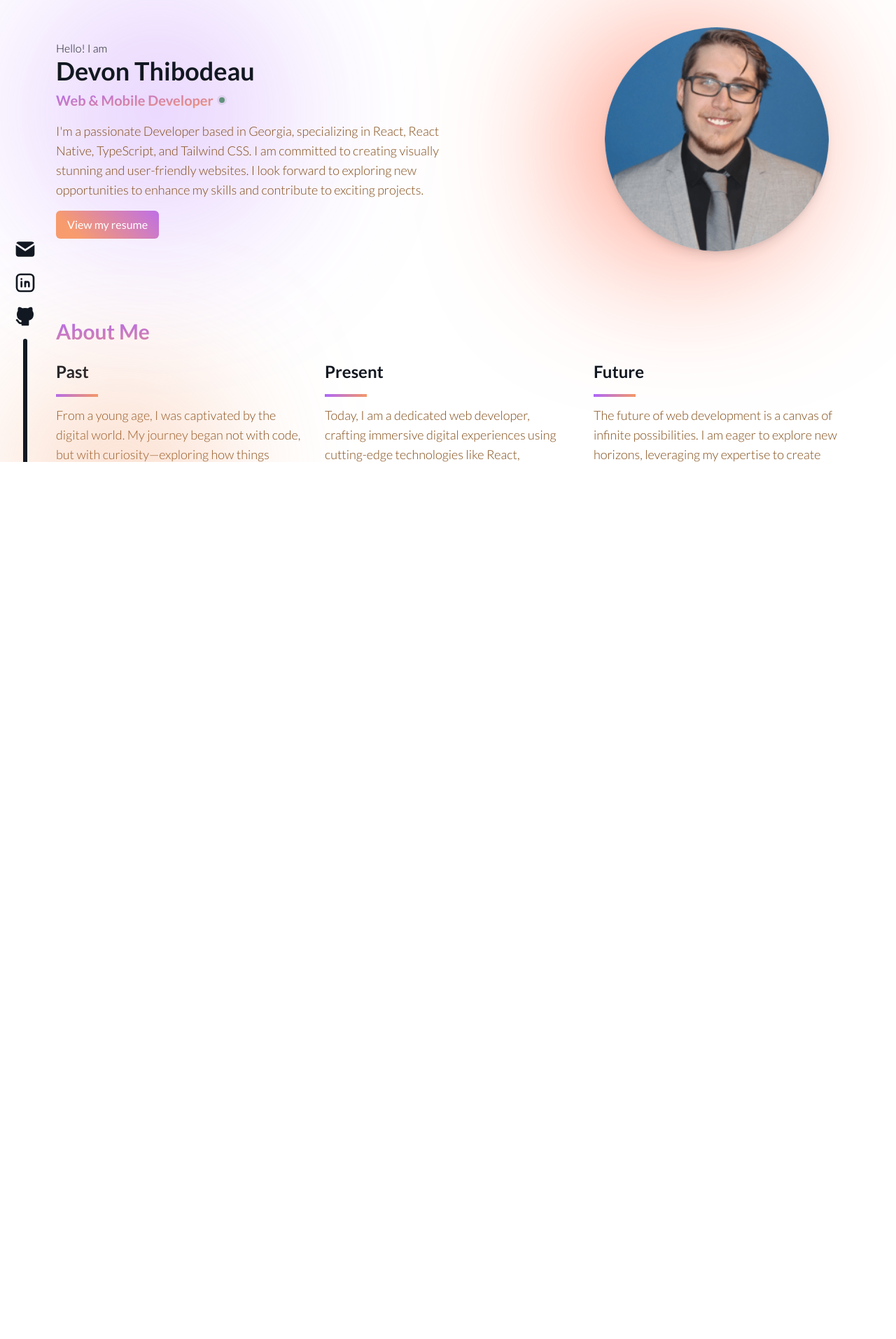
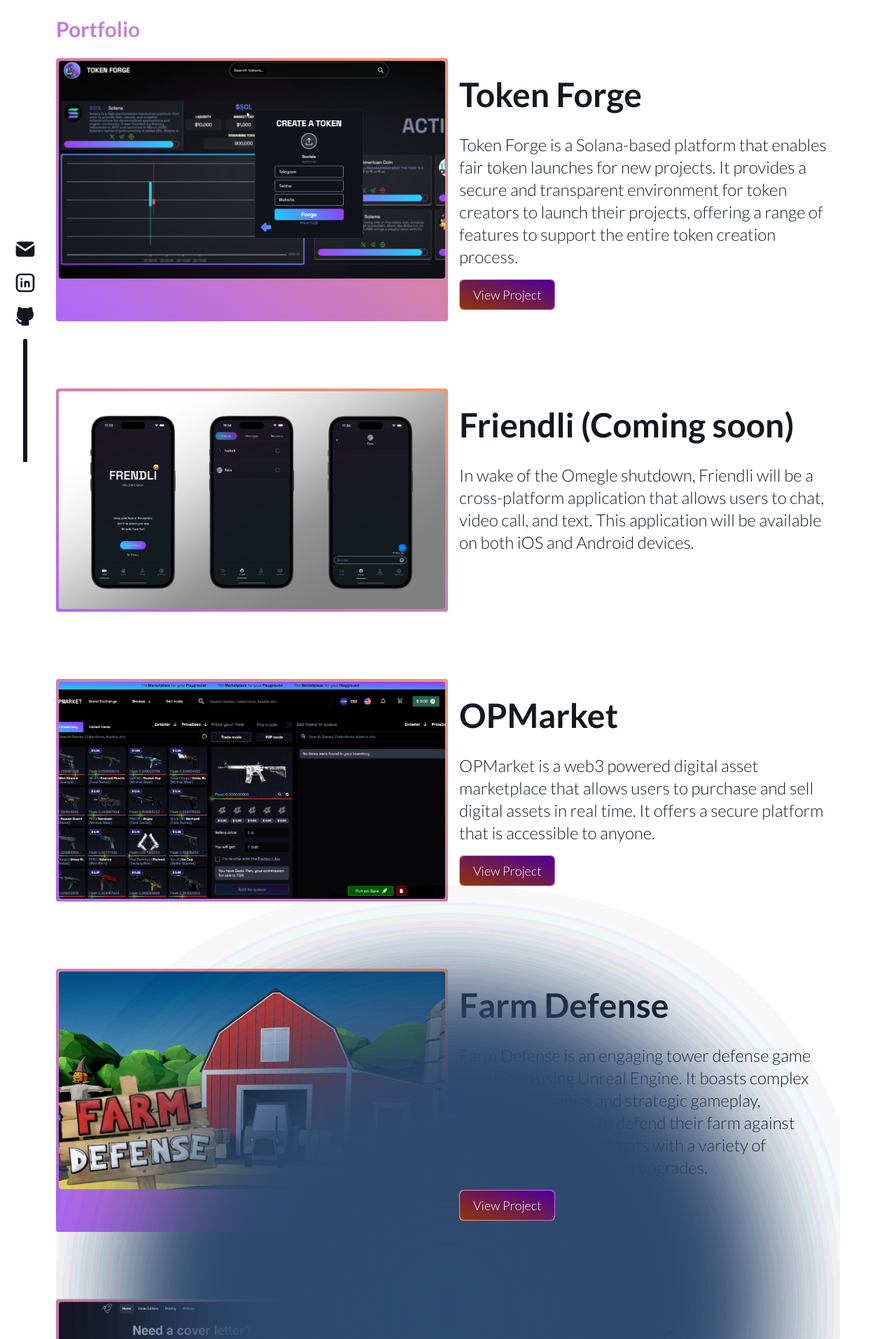
Before and after one commit to Devonthib/devon-website-react, a React (Vite) app: page /portfolio in a window 1280 px wide. Shown: the part 140-2053 px from the top of the page at 70% size. Before the commit the page ends 800 px from the top, so only its background shows below. Built offline with nearby package versions, Linux system fonts and the light colour scheme; what tailwindcss-animation-delay would draw is missing.

Commit message:
Portfolio rework

```diff
--- a/src/App.tsx
+++ b/src/App.tsx
@@ -3,18 +3,19 @@
 import Home from "@pages/Home";
 import { useEffect, useRef } from "react";
 import { setDarkMode } from "@redux/mainSlice";
+import { Routes, Route } from "react-router-dom";
 
 import Nav from "@components/Nav";
+import Portfolio from "@pages/Portfolio";
 import ContactIcons from "@components/ContactIcons";
 
 import cn from "@utils/cn";
+import ScrollTop from "@components/ScrollToTop";
 
 function App() {
   const dispatch = useDispatch();
   const isDark = useSelector((state: RootState) => state.main.darkMode);
-  const hamburgerOpen = useSelector(
-    (state: RootState) => state.main.hamburgerOpen
-  );
+  const hamburgerOpen = useSelector((state: RootState) => state.main.hamburgerOpen);
 
   const aboutRef = useRef<HTMLDivElement>(null);
   const skillsRef = useRef<HTMLDivElement>(null);
@@ -36,9 +37,7 @@
     }
 
     if (selectedTheme === null) {
-      const systemTheme = window.matchMedia(
-        "(prefers-color-scheme: dark)"
-      ).matches;
+      const systemTheme = window.matchMedia("(prefers-color-scheme: dark)").matches;
       localStorage.setItem("theme", systemTheme ? "dark" : "light");
       dispatch(setDarkMode(systemTheme));
       if (systemTheme) {
@@ -53,7 +52,7 @@
     <div
       className={cn(
         isDark ? "dark" : "",
-        "max-h-[100vh]",
+        "",
         hamburgerOpen && "tablet:overflow-hidden tablet:no-scrollbar"
       )}
     >
@@ -62,10 +61,18 @@
           className="h-auto"
           refs={{ aboutRef, skillsRef, projectsRef, contactRef, resumeRef }}
         />
-        <Home
-          className="h-full overflow-visible"
-          refs={{ aboutRef, skillsRef, projectsRef, contactRef, resumeRef }}
-        />
+        <Routes>
+          <Route
+            path="/"
+            element={
+              <Home
+                className="h-full overflow-visible"
+                refs={{ aboutRef, skillsRef, projectsRef, contactRef, resumeRef }}
+              />
+            }
+          />
+          <Route path="/portfolio" element={<Portfolio />} />
+        </Routes>
         <ContactIcons />
       </div>
     </div>
--- /dev/null
+++ b/src/components/PortItem.tsx
@@ -0,0 +1,70 @@
+import cn from "@utils/cn";
+import { Button } from "@components/ui/button";
+import Glow from "@components/ui/Glow";
+
+interface PortItemProps {
+  className?: string;
+  name: string;
+  image: string;
+  description: string;
+  shortDescription: string;
+  link: string;
+  glowLeft: boolean;
+  [rest: string]: any;
+}
+
+function PortItem({
+  className,
+  name,
+  image,
+  description,
+  shortDescription,
+  link,
+  glowLeft,
+  ...rest
+}: PortItemProps) {
+  return (
+    <div className="flex mobile:flex-col-reverse">
+      <div className="relative w-1/2 p-1 rounded bg-gradient-to-tr from-accent to-offaccent mobile:w-full">
+        <div className="w-full h-0 pb-[56.25%] relative">
+          <img
+            src={image}
+            alt={name}
+            className="absolute top-0 left-0 w-full h-full object-cover rounded mb-4"
+          />
+        </div>
+      </div>
+      <div className="flex flex-col w-1/2 p-4 mobile:w-full mobile:p-0 mobile:pb-4">
+        <Glow
+          position="center"
+          className={cn(
+            "bg-glow h-[650px] w-[650px] mr-24 opacity-100 dark:opacity-85",
+            "mobile:h-[400px] mobile:w-[400px]"
+          )}
+        />
+        <div className="text-[48px] font-semibold mb-4 mobile:text-[32px]">
+          {name}
+        </div>
+        <div className="text-2xl pt-1 mb-4 mobile:hidden">{description}</div>
+        <div className="hidden text-lg py-2  mobile:block">{description}</div>
+        {link && (
+          <Button
+            onClick={() => {
+              window.open(link);
+            }}
+            size={"default"}
+            type="submit"
+            variant="gradient-border-animate"
+            className={cn(
+              "text-lg font-normal text-white py-1 active:scale-95 disabled:cursor-not-allowed h-fit w-fit"
+            )}
+          >
+            <div className="p-1">View Project</div>
+          </Button>
+        )}
+      </div>
+    </div>
+  );
+}
+
+export default PortItem;
--- a/src/components/Projects.tsx
+++ b/src/components/Projects.tsx
@@ -1,117 +1,42 @@
-import React, { useState } from "react";
+import React, { useEffect, useRef, useState } from "react";
 import cn from "@utils/cn";
 
-import { projectsData } from "@utils/data";
-import { Button } from "@components/ui/button";
-import Glow from "@components/ui/Glow";
+import { useNavigate } from "react-router-dom";
 
 interface ProjectsProps {
   className?: string;
   [rest: string]: any;
 }
 
-const Projects = React.forwardRef<HTMLDivElement, ProjectsProps>(
+const ProjectsComp = React.forwardRef<HTMLDivElement, ProjectsProps>(
   ({ className, ...rest }, ref) => {
-    const [currentIndex, setCurrentIndex] = useState(0);
-    const [animationClass, setAnimationClass] = useState("");
+    const navigate = useNavigate();
 
-    const handlePrev = () => {
-      setAnimationClass("animate-slide-in-left");
-      setCurrentIndex((prevIndex) =>
-        prevIndex === 0 ? projectsData.length - 1 : prevIndex - 1
-      );
-    };
-
-    const handleNext = () => {
-      setAnimationClass("animate-slide-in-right");
-      setCurrentIndex((prevIndex) =>
-        prevIndex === projectsData.length - 1 ? 0 : prevIndex + 1
-      );
-    };
+    function handlePortClick() {
+      window.scrollTo({ behavior: "instant", top: 0 });
+      navigate("/portfolio");
+    }
 
     return (
       <div
-        className={cn("relative overflow-visible", className)}
+        className={cn("flex justify-center items-center ", className)}
         ref={ref}
         {...rest}
       >
-        <Glow
-          position="center"
-          className={cn(
-            "bg-glow h-[650px] w-[650px] mr-24 opacity-100 dark:opacity-85",
-            "mobile:h-[400px] mobile:w-[400px]"
-          )}
-        />
-        <h2 className="text-3xl font-bold mb-6 bg-gradient-to-br from-accent to-offaccent text-transparent bg-clip-text">
-          Portfolio
-        </h2>
-        <div className="relative">
-          <div className="flex flex-col tablet:grid tablet:grid-cols-1 tablet:gap-4 items-center">
-            <div className="flex w-full justify-center items-center tablet:order-2">
+        <div className="card-wrapper w-4/5 h-36 mobile:w-11/12  mobile:h-52">
+          <div className="card-content flex justify-between mobile:flex-col mobile:py-5">
+            <div className="flex flex-col justify-center pl-5 mobile:pl-2">
+              <div className="text-black font-black text-2xl">Portfolio</div>
+              <div className="text-black text-xl">
+                Explore some of my past projects
+              </div>
+            </div>
+            <div className="flex flex-col justify-center items-center pr-5 mobile:p-0">
               <button
-                onClick={handlePrev}
-                className="p-2 bg-card w-12 h-12 rounded-full shadow hover:bg-card/50 transition duration-300 tablet:hidden text-white font-black text-xl6"
+                onClick={handlePortClick}
+                className="bg-black py-3 px-7 font-bold text-white rounded-full hover:opacity-80 active:scale-95 mobile:px mobile:w-fit"
               >
-                &lt;
-              </button>
-              <div className="w-full max-w-3xl p-4 bg-card rounded-lg shadow-lg mx-4 tablet:mx-0">
-                <div
-                  className={cn(
-                    "transition-transform duration-500",
-                    animationClass
-                  )}
-                  onAnimationEnd={() => setAnimationClass("")}
-                >
-                  <h3 className="text-2xl font-semibold mb-4 text-white">
-                    {projectsData[currentIndex].name}
-                  </h3>
-                  <div className="relative w-full pb-[56.25%]">
-                    <img
-                      src={projectsData[currentIndex].image}
-                      alt={projectsData[currentIndex].name}
-                      className="absolute top-0 left-0 w-full h-full object-cover rounded mb-4"
-                    />
-                  </div>
-                  <p className="text-lg pt-1 mb-4 text-accent tablet:text-xl1 tablet:pt-2">
-                    {projectsData[currentIndex].description}
-                  </p>
-                  {projectsData[currentIndex] && (
-                    <Button
-                      onClick={() => {
-                        window.open(projectsData[currentIndex].link);
-                      }}
-                      disabled={projectsData[currentIndex].link === ""}
-                      size={"default"}
-                      type="submit"
-                      variant="gradient-border-animate"
-                      className={cn(
-                        "text-base font-normal text-white py-1 active:scale-95  disabled:cursor-not-allowed"
-                      )}
-                    >
-                      View Project
-                    </Button>
-                  )}
-                </div>
-              </div>
-              <button
-                onClick={handleNext}
-                className="p-2 bg-card w-12 h-12 rounded-full shadow hover:bg-card/50 transition duration-300 tablet:hidden font-black text-xl6 text-white"
-              >
-                &gt;
-              </button>
-            </div>
-            <div className="hidden tablet:flex w-full justify-center items-center tablet:order-3 tablet:mt-4">
-              <button
-                onClick={handlePrev}
-                className="p-2 bg-card w-12 h-12 rounded-full shadow hover:bg-card/50 transition duration-300 text-white font-black text-xl6"
-              >
-                &lt;
-              </button>
-              <button
-                onClick={handleNext}
-                className="p-2 bg-card w-12 h-12 rounded-full shadow hover:bg-card/50 transition duration-300 ml-4 text-white font-black text-xl6"
-              >
-                &gt;
+                Explore
               </button>
             </div>
           </div>
@@ -121,4 +46,4 @@
   }
 );
 
-export default Projects;
+export default ProjectsComp;
--- /dev/null
+++ b/src/components/ScrollToTop.tsx
@@ -0,0 +1,21 @@
+import cn from "@utils/cn";
+
+import { useEffect } from "react";
+import { useLocation } from "react-router-dom";
+
+interface ScrollTopProps {
+  className?: string;
+  [rest: string]: any;
+}
+
+function ScrollTop({ className, ...rest }: ScrollTopProps) {
+  const { pathname } = useLocation();
+
+  useEffect(() => {
+    window.scrollTo(0, 0);
+  }, [pathname]);
+
+  return null;
+}
+
+export default ScrollTop;
--- a/src/index.css
+++ b/src/index.css
@@ -101,3 +101,44 @@
   content: "";
   background: transparent;
 }
+
+@layer utilities {
+  /* Act as a border */
+  .card-wrapper {
+    @apply relative overflow-hidden rounded-2xl bg-gradient-to-b from-slate-700 to-slate-800;
+  }
+
+  /* Gradient */
+  .card-wrapper::before {
+    background: conic-gradient(
+      rgba(142, 140, 140, 0.9) 0deg,
+      rgba(255, 255, 255, 0.9) 0deg,
+      transparent 20deg
+    );
+
+    @apply absolute left-[-100%] top-[-450%] h-[1000%] w-[300%] animate-border-spin content-[''];
+  }
+
+  /* Body */
+  .card-content {
+    @apply absolute left-[2px] top-[2px] h-[calc(100%-4px)] w-[calc(100%-4px)] rounded-2xl bg-gradient-to-tr from-accent to-offaccent;
+  }
+}
+
+/* Animated Text */
+.gradient-text {
+  background: linear-gradient(
+    to right,
+    rgba(var(--accent), 1),
+    rgba(var(--offaccent), 0.8),
+    rgba(var(--offaccent), 1),
+    rgba(var(--accent), 0.8),
+    rgba(var(--accent), 1),
+    rgba(var(--offaccent), 0.8),
+    rgba(var(--offaccent), 1)
+  );
+  background-size: 300% 300%;
+  background-clip: text;
+  -webkit-background-clip: text;
+  color: transparent;
+}
--- a/src/main.tsx
+++ b/src/main.tsx
@@ -5,11 +5,13 @@
 import { BrowserRouter } from "react-router-dom";
 import { Provider } from "react-redux";
 import store from "@redux/store.ts";
+import ScrollTop from "@components/ScrollToTop.tsx";
 
 ReactDOM.createRoot(document.getElementById("root")!).render(
   <React.StrictMode>
     <Provider store={store}>
       <BrowserRouter>
+        <ScrollTop />
         <App />
       </BrowserRouter>
     </Provider>
--- /dev/null
+++ b/src/pages/Portfolio.tsx
@@ -0,0 +1,37 @@
+import cn from "@utils/cn";
+import { projectsData } from "@utils/data";
+import PortItem from "@components/PortItem";
+import Glow from "@components/ui/Glow";
+import { useEffect } from "react";
+
+interface PortfolioProps {
+  className?: string;
+  [rest: string]: any;
+}
+
+function Portfolio({ className, ...rest }: PortfolioProps) {
+  return (
+    <div className={cn("relative overflow-visible py-20", className)} {...rest}>
+      <h2 className="text-3xl font-bold mb-6 gradient-text animate-gradient-loop">
+        Portfolio
+      </h2>
+      <div className="relative">
+        <div className="flex flex-col gap-24">
+          {projectsData.map((project, index) => (
+            <PortItem
+              key={index}
+              name={project.name}
+              image={project.image}
+              description={project.fullDescription}
+              shortDescription={project.description}
+              link={project.link}
+              glowLeft={index % 2 === 0}
+            />
+          ))}
+        </div>
+      </div>
+    </div>
+  );
+}
+
+export default Portfolio;
--- a/src/utils/data.ts
+++ b/src/utils/data.ts
@@ -2,6 +2,8 @@
   {
     name: "Token Forge",
     description: "Solana pair fair launch facilitator.",
+    fullDescription:
+      "Token Forge is a Solana-based platform that enables fair token launches for new projects. It provides a secure and transparent environment for token creators to launch their projects, offering a range of features to support the entire token creation process.",
     image: "./project/tokenforge.png",
     link: "https://tokenforge.co",
   },
@@ -33,6 +35,8 @@
     name: "Job Rocketeer",
     description: "Cover letter AI automation.",
     image: "./project/jobrocketeer.png",
+    fullDescription:
+      "Job Rocketeer is an AI-powered platform that automates the process of writing cover letters for job applications. It uses advanced natural language processing algorithms to generate personalized cover letters that are tailored to the specific job requirements, helping users stand out in the competitive job market.",
     link: "https://jobrocketeer.com",
   },
   {
@@ -61,7 +65,6 @@
   },
 ];
 
-
 export const skillsData = {
   "Front end": [
     "HTML",
@@ -71,7 +74,6 @@
     "React Native",
     "Redux",
     "Supabase",
-
   ],
   "Styling & design": [
     "CSS",
@@ -82,13 +84,5 @@
     "Figma",
     "Styled-Components",
   ],
-    Miscellaneous: [
-      "Git",
-      "Azure",
-      "CI/CD",
-      "Playwright",
-      "Vite",
-      "Webpack",
-"Web3"
-    ],
+  Miscellaneous: ["Git", "Azure", "CI/CD", "Playwright", "Vite", "Webpack", "Web3"],
 };
```
Also changed, not shown: src/components/Nav.tsx (+18 -13 lines), tailwind.config.js (+9 -0 lines). Lines whose indentation alone changed are shown as unchanged.
